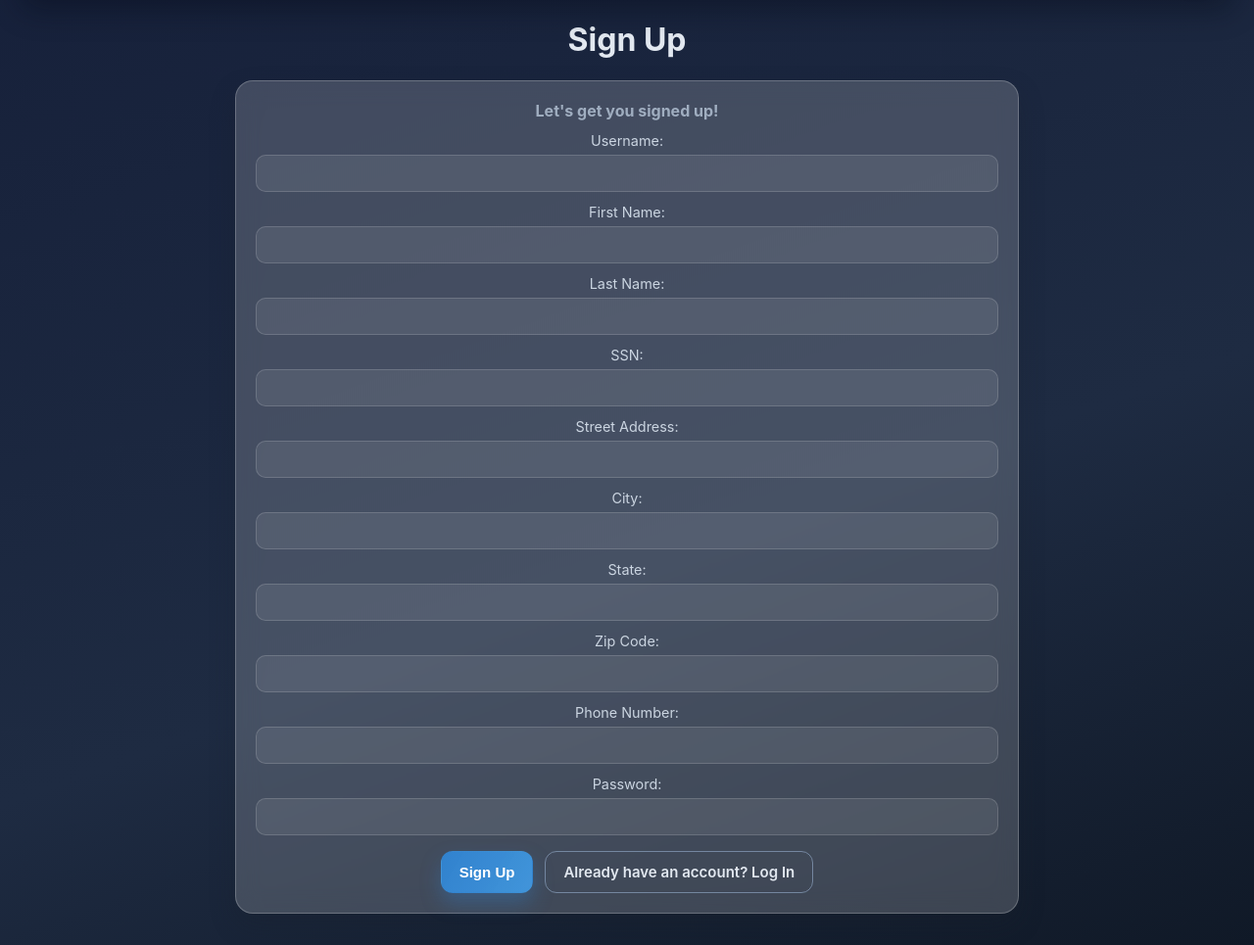
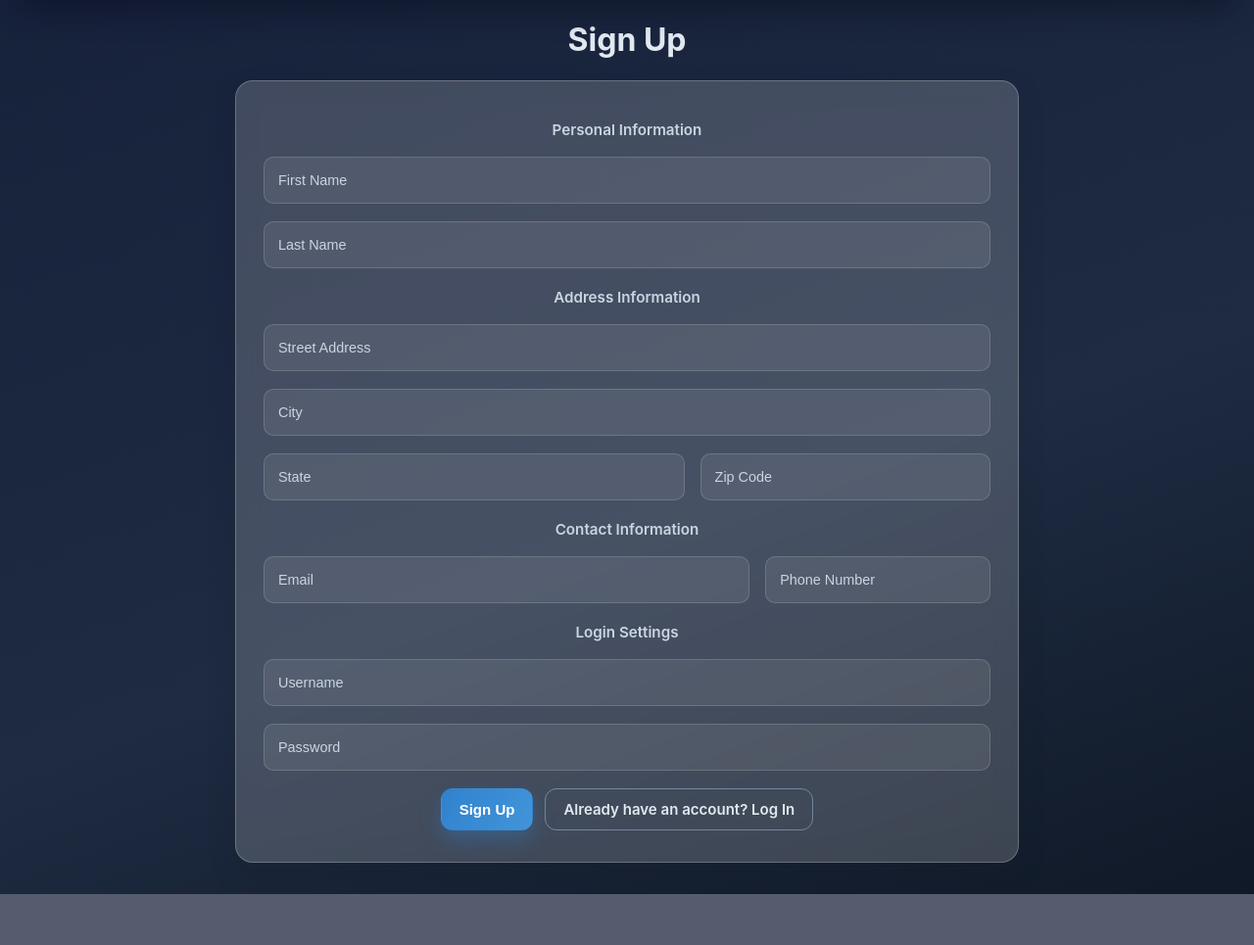
Before and after one commit to calebzroberts/cset-170-final-mike-caleb, a Flask app: page /signup in a window 1280 px wide. Shown: the part 88-1053 px from the top of the page at 98% size. After the commit the page ends 1001 px from the top, so only its background shows below. Run offline with Flask 3, Linux system fonts and the light colour scheme.

Commit message:
Updated html/css to make it responsive.

```diff
--- a/static/styles/bank-style.css
+++ b/static/styles/bank-style.css
@@ -143,18 +143,24 @@ main {
     color: #cbd5e1;
 }
 
-.card form {
+
+
+form {
     margin-top: 14px;
 }
 
-.card form label {
+form > * {
+    margin: 12px 0;
+}
+
+form label, form ::placeholder {
     display: block;
     font-size: 0.9rem;
     color: #cbd5e1;
     margin: 12px 5px 6px 5px;
 }
 
-.card form input {
+form input {
     width: 100%;
     padding: 10px 14px;
     border-radius: 10px;
@@ -163,6 +169,34 @@ main {
     color: #e2e8f0;
     font-size: 0.9rem;
     transition: border-color 0.25s ease;
+}
+
+form .container {
+    display: flex;
+    gap: 8px;
+    margin: 18px 0px 18px 8px;
+    min-height: 3rem;
+}
+
+form .container > * {
+    min-width: 0; /* prevents overflow issues */
+}
+
+form .twenty  { flex: 2; }
+form .thirty  { flex: 3; }
+form .forty   { flex: 4; }
+form .fifty   { flex: 5; }
+form .sixty   { flex: 6; }
+form .seventy { flex: 7; }
+form .eighty  { flex: 8; }
+form .ninety  { flex: 9; }
+form .hundred { flex: 10; }
+
+form p {
+    font-size: 0.95rem;
+    font-weight: 600;
+    color: #cbd5e1;
+    margin: 20px 5px 6px 5px;
 }
 
 .actions {
--- a/templates/signup.html
+++ b/templates/signup.html
@@ -6,37 +6,53 @@
 <h1>Sign Up</h1>
 
 <div class="card">
-    <h2>Let's get you signed up!</h2>
     <form method="POST" class="secondary">
-        <label for="username">Username:</label>
-        <input type="text" id="username" name="username" required><br>
 
-        <label for="first-name">First Name:</label>
-        <input type="text" id="first-name" name="first_name" required><br>
+        <p>Personal Information</p>
 
-        <label for="last-name">Last Name:</label>
-        <input type="text" id="last-name" name="last_name" required><br>
+        <div class="container">
+            <input type="text" id="first-name" name="first_name" placeholder="First Name" required><br>
+        </div>
 
-        <label for="ssn">SSN:</label>
-        <input type="text" id="ssn" name="ssn" required><br>
+        <div class="container">
+            <input type="text" id="last-name" name="last_name" placeholder="Last Name" required><br>
+        </div>
 
-        <label for="street-address">Street Address:</label>
-        <input type="text" id="street-address" name="street_address" required><br>
+        <p>Address Information</p>
 
-        <label for="city">City:</label>
-        <input type="text" id="city" name="city" required><br>
+        <div class="container">
+            <input type="text" id="street-address" name="street_address" placeholder="Street Address" required><br>
+        </div>
 
-        <label for="state">State:</label>
-        <input type="text" id="state" name="state" required><br>
+        <div class="container">
+            <input class="hundred" type="text" id="city" name="city" placeholder="City" required><br>
 
-        <label for="zip-code">Zip Code:</label>
-        <input type="text" id="zip-code" name="zip_code" required><br>
+        </div>
 
-        <label for="phone-number">Phone Number:</label>
-        <input type="text" id="phone-number" name="phone_number" required><br>
+        <div class="container">
+            <input class="sixty" type="text" id="state" name="state" placeholder="State" required><br>
 
-        <label for="password">Password:</label>
-        <input type="password" id="password" name="password" required><br>
+            <input class="forty" type="text" id="zip-code" name="zip_code" placeholder="Zip Code" required><br>
+        </div>
+
+        <p>Contact Information</p>
+        <div class="container">
+            <input class="seventy" type="text" id="email" name="email" placeholder="Email" required><br>
+
+            <input class= "thirty" type="text" id="phone-number" name="phone_number" placeholder="Phone Number" required><br>
+
+        </div>
+
+        <p>Login Settings</p>
+
+        <div class="container">
+            <input type="text" id="username" name="username" placeholder="Username" required><br>
+
+        </div>
+
+        <div class="container">
+            <input type="password" id="password" name="password" placeholder="Password" required><br>
+        </div>
 
         <div class="actions">
             <button type="submit" class="button-primary">Sign Up</button>
```
Also changed, not shown: other parts of static/styles/bank-style.css (+66 -4 lines), templates/login.html (+8 -4 lines).
